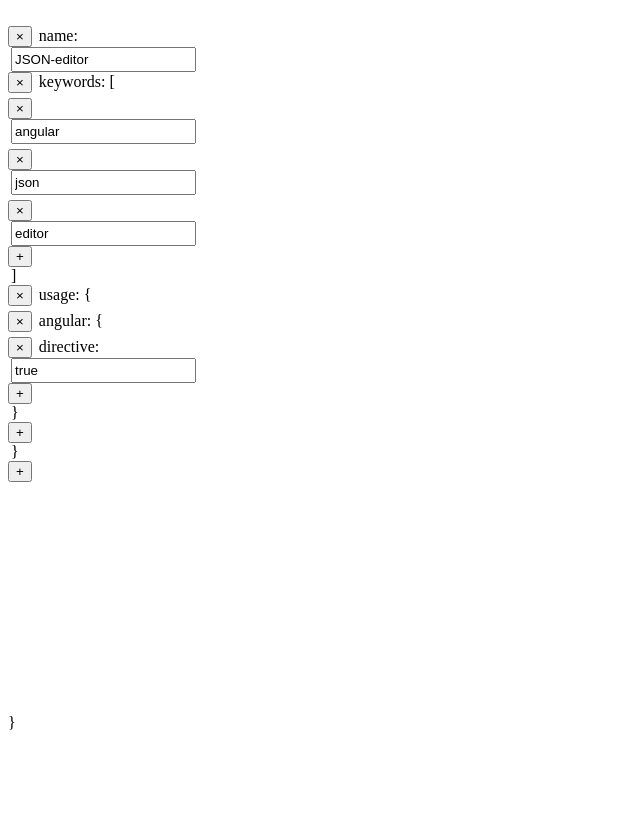
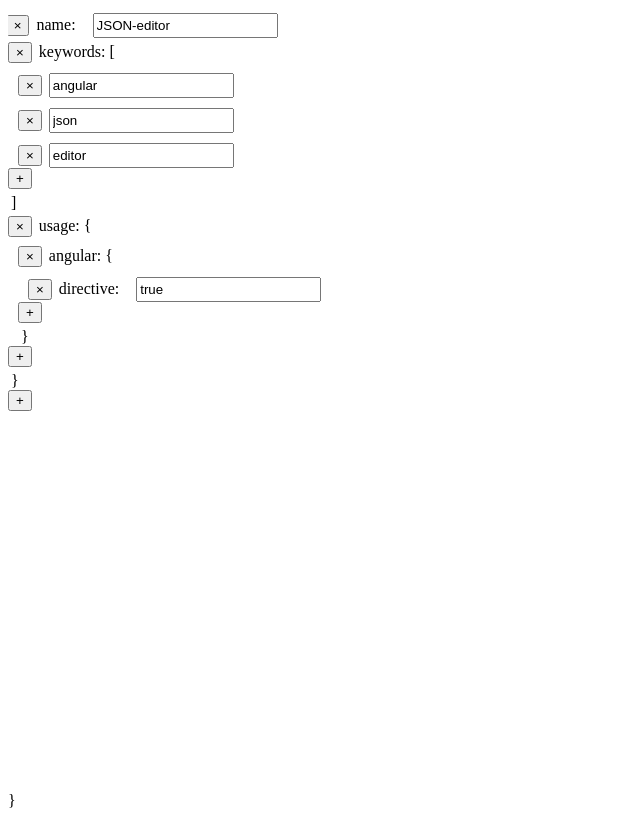
Before and after one commit to Rleahy22/angularJsonEdit, a website: page example/example.html in a window 1280 px wide. Shown: the whole page, without its empty margins (0-640 px from the left). Drawn offline with nearby package versions, Linux system fonts and the light colour scheme; files that its build step writes are made by us from their sources.

Commit message:
added padding to nested properties

```diff
--- a/src/jsonEditor.directive.js
+++ b/src/jsonEditor.directive.js
@@ -9,7 +9,7 @@
   function jsonEditor($compile) {
     var template = '<div class="json-container">' +
       '<div class="json-form-div">' +
-        '<form name="interactiveConfigForm" ng-submit="" role="form">' +
+        '<form name="jsonEditorForm" ng-submit="" role="form">' +
           '<label class="json-brackets">{</label>' +
           '<div ng-repeat="(key, value) in config track by key" ng-init="parent = config; child = value" class="json-form" ng-include="\'../src/jsonNestTemplate.view.html\'">' +
           '</div>' +
--- a/src/jsonEditor.less
+++ b/src/jsonEditor.less
@@ -1,5 +1,5 @@
 .json-container {
-  height: 90%;
+  height: 100%;
   overflow-y: scroll;
 
   .json-form-div {
@@ -7,9 +7,12 @@
     overflow-y: scroll;
 
     .json-form {
+      width: 100%;
+      display: inline-block;
 
       .json-form-element {
-        padding: 0 10px 0 3px;
+        display: inline-block;
+        padding: 5px 10px 0 3px;
 
         .json-input {
           height: 25px;
@@ -20,6 +23,7 @@
 
       .json-form-row {
         padding-top: 5px;
+        padding-left: 10px;
       }
 
       .nested-json {
```
Also changed, not shown: src/jsonEditor.view.html (+1 -1 lines).
